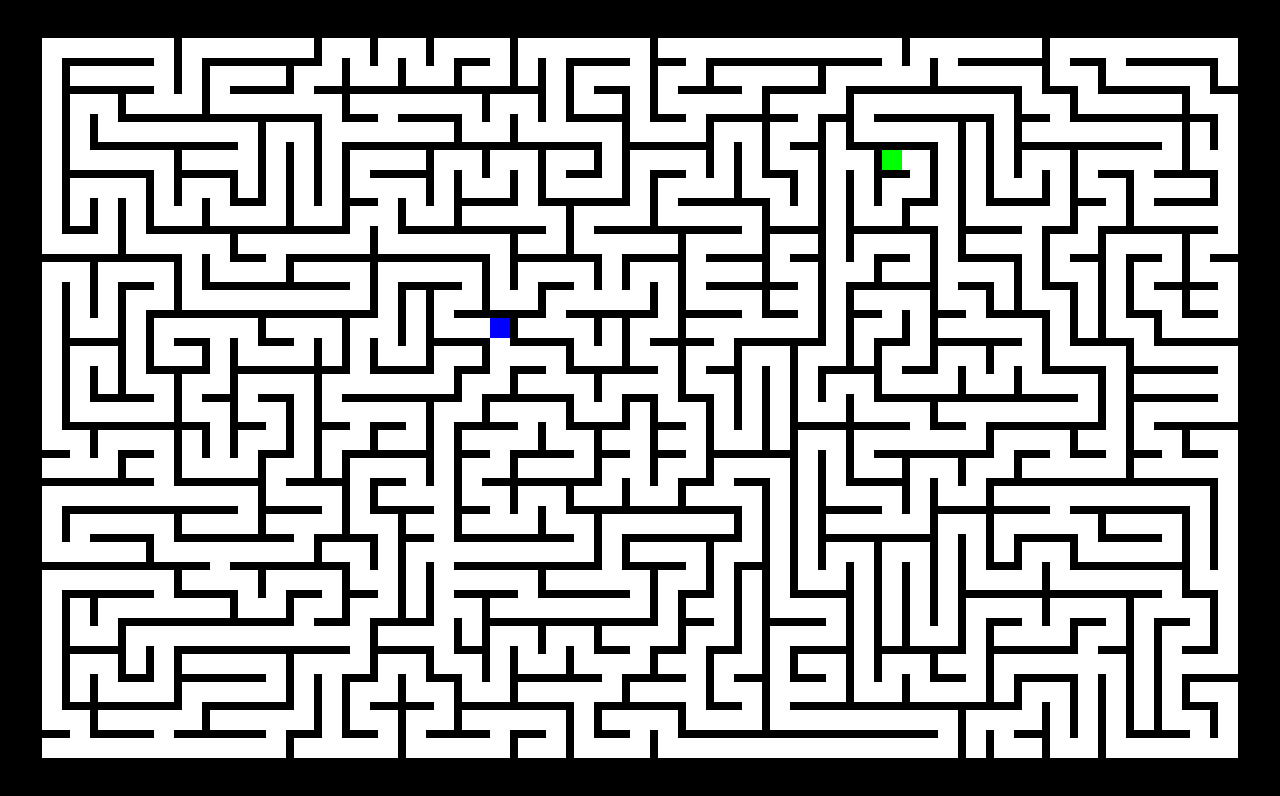
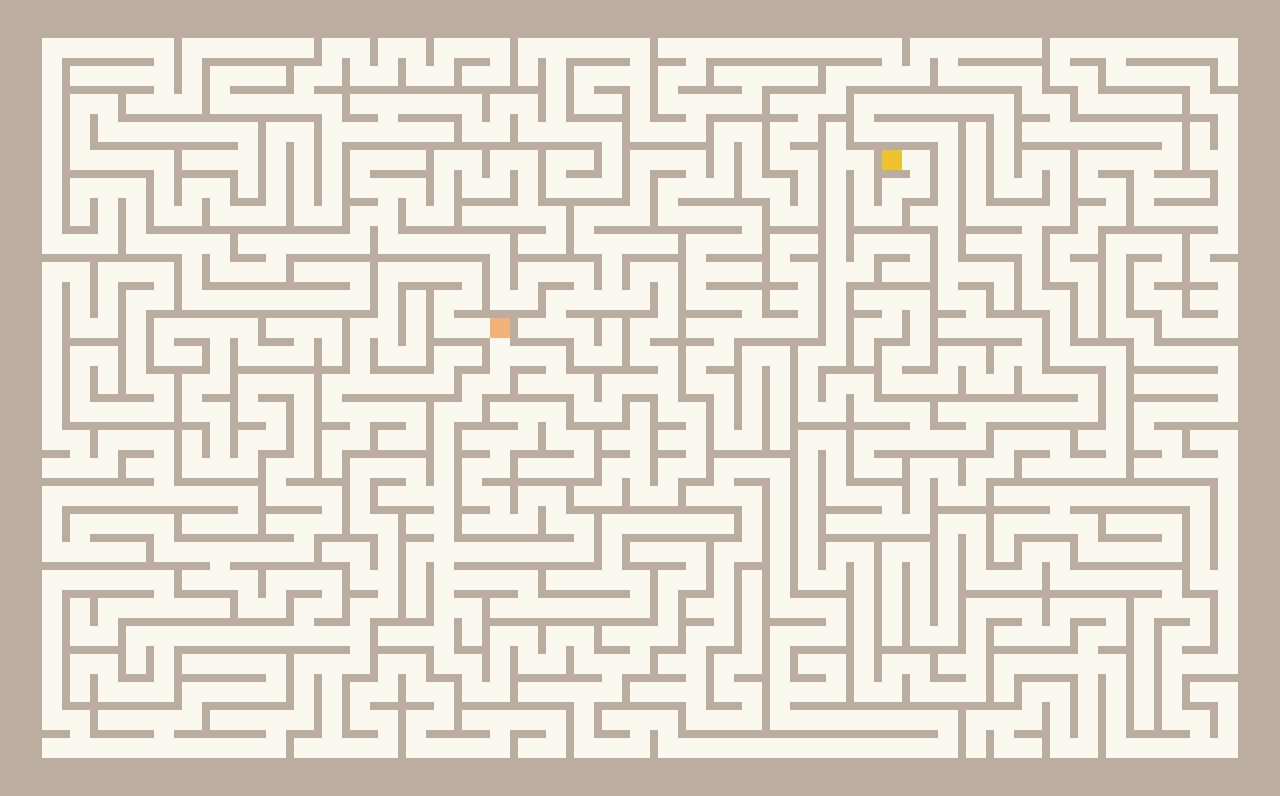
Before and after one commit to steren/labyrinth, a plain HTML site: page index.html in a window 1280 px wide. Drawn offline with Linux system fonts and the light colour scheme.

Commit message:
use 2048's color scheme :)

```diff
--- a/labyrinth-ui.js
+++ b/labyrinth-ui.js
@@ -17,7 +17,14 @@ var computeAndDraw = function() {
   /** Parameters needed to render the maze */
   var renderParameters = {
       squareSize : squareSize,
-      wallSize : wallSize
+      wallSize : wallSize,
+      style: {
+        backgroundColor: '#bbada0',
+        squareColor: '#faf8ef',
+        startColor: '#f2b179',
+        endColor: '#edc22e',
+        pathColor: 'rgb(238, 228, 218)'
+      }
   };
 
   var renderArtParameters = {
--- a/style.css
+++ b/style.css
@@ -1,5 +1,5 @@
 body {
-    background: black;
+    background: #bbada0;
 }
 
 #container {
```
